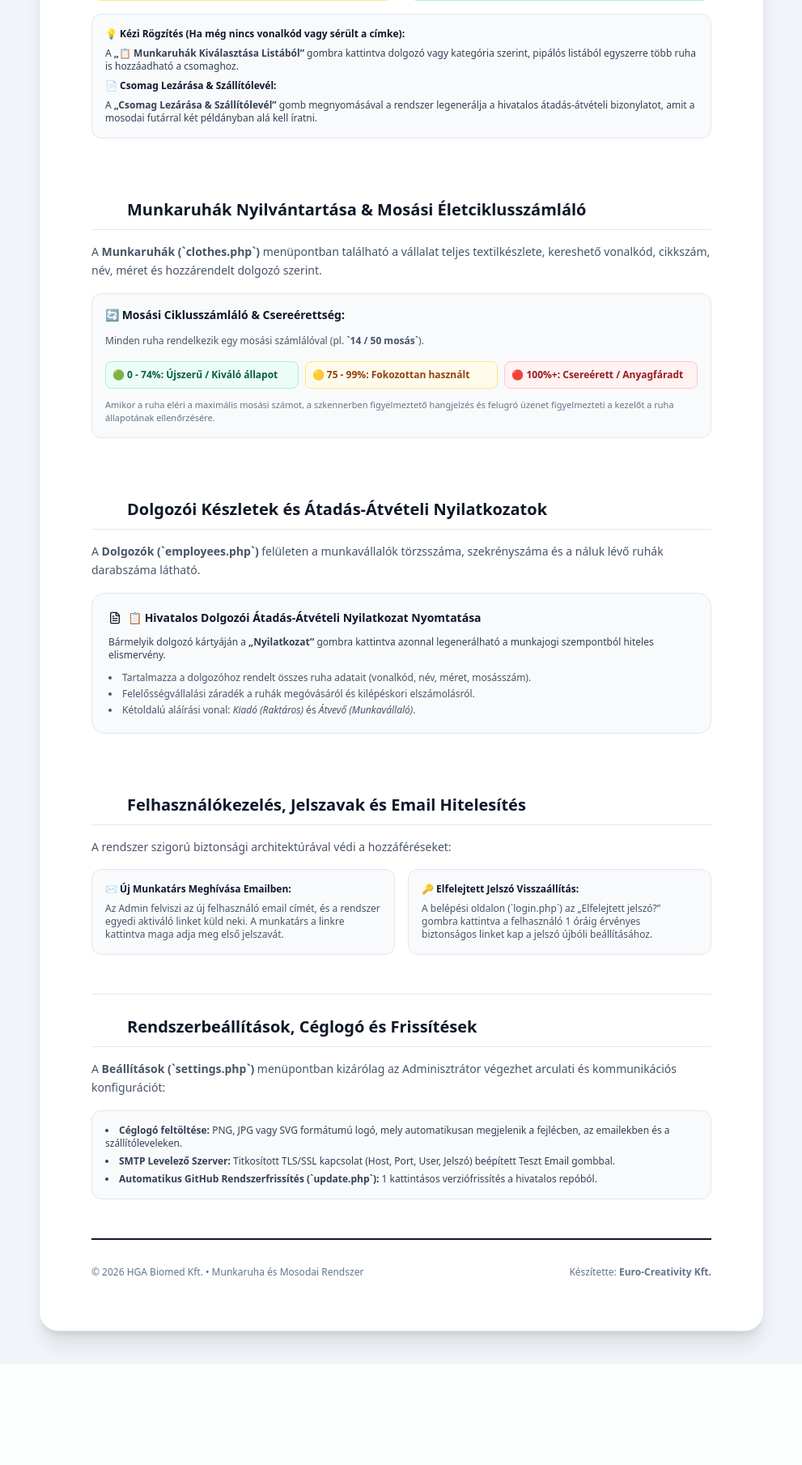
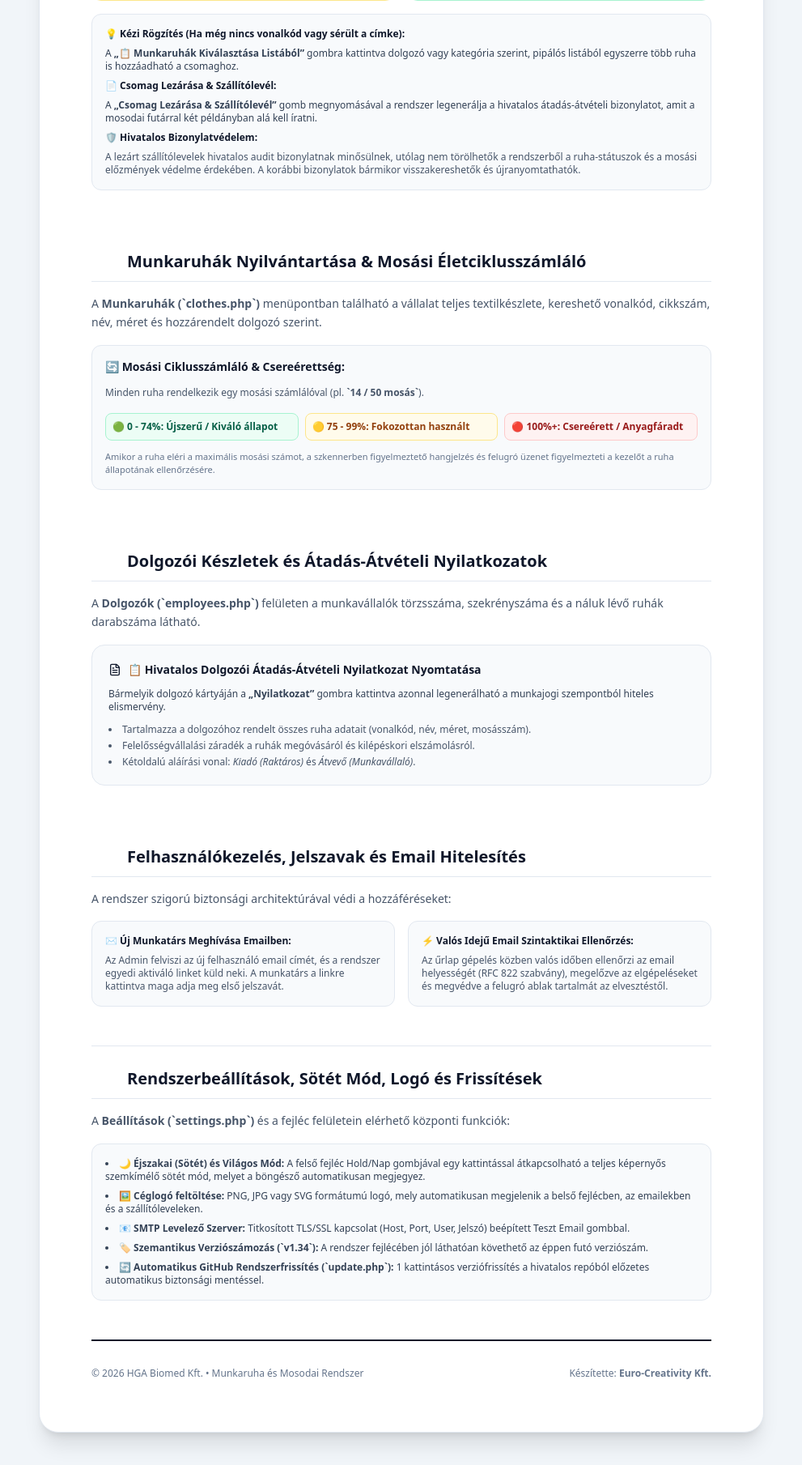
Before and after one commit to eurocreativity/munkaruha-hga, a PHP site: page /user_guide.php in a window 1280 px wide. Shown: the part 1551-3360 px from the top of the page at 81% size, without its empty margins (144-1135 px from the left). Before the commit the page ends 3231 px from the top, so only its background shows below. Run offline with PHP 8.4, Linux system fonts and the light colour scheme; a user stored in the database is signed in; data comes from the database, SQL or seed files in the repository; some libraries are stand-ins or nearby versions.

Commit message:
Synchronize interactive help modal and PDF user guide with all latest features, dark mode, audit locks, and validation rules

```diff
--- a/user_guide.php
+++ b/user_guide.php
@@ -162,6 +162,8 @@ $version = getAppVersion();
         <p>A <strong>„📋 Munkaruhák Kiválasztása Listából”</strong> gombra kattintva dolgozó vagy kategória szerint, pipálós listából egyszerre több ruha is hozzáadható a csomaghoz.</p>
         <p class="font-bold text-slate-900 mt-2">📄 Csomag Lezárása & Szállítólevél:</p>
         <p>A <strong>„Csomag Lezárása & Szállítólevél”</strong> gomb megnyomásával a rendszer legenerálja a hivatalos átadás-átvételi bizonylatot, amit a mosodai futárral két példányban alá kell íratni.</p>
+        <p class="font-bold text-slate-900 mt-2">🛡️ Hivatalos Bizonylatvédelem:</p>
+        <p class="text-slate-600">A lezárt szállítólevelek hivatalos audit bizonylatnak minősülnek, utólag nem törölhetők a rendszerből a ruha-státuszok és a mosási előzmények védelme érdekében. A korábbi bizonylatok bármikor visszakereshetők és újranyomtathatók.</p>
       </div>
     </div>
 
@@ -233,8 +235,8 @@ $version = getAppVersion();
           <p class="text-slate-600">Az Admin felviszi az új felhasználó email címét, és a rendszer egyedi aktiváló linket küld neki. A munkatárs a linkre kattintva maga adja meg első jelszavát.</p>
         </div>
         <div class="p-4 bg-slate-50 border border-slate-200 rounded-xl space-y-2">
-          <p class="font-bold text-slate-900">🔑 Elfelejtett Jelszó Visszaállítás:</p>
-          <p class="text-slate-600">A belépési oldalon (`login.php`) az „Elfelejtett jelszó?” gombra kattintva a felhasználó 1 óráig érvényes biztonságos linket kap a jelszó újbóli beállításához.</p>
+          <p class="font-bold text-slate-900">⚡ Valós Idejű Email Szintaktikai Ellenőrzés:</p>
+          <p class="text-slate-600">Az űrlap gépelés közben valós időben ellenőrzi az email helyességét (RFC 822 szabvány), megelőzve az elgépeléseket és megvédve a felugró ablak tartalmát az elvesztéstől.</p>
         </div>
       </div>
     </div>
@@ -243,15 +245,17 @@ $version = getAppVersion();
     <div id="section-6" class="space-y-4 pt-6 border-t border-slate-200">
       <div class="flex items-center space-x-3 pb-2 border-b border-slate-200">
         <div class="w-8 h-8 rounded-lg bg-brand-600 text-white flex items-center justify-center font-bold text-sm">6</div>
-        <h2 class="text-xl font-bold text-slate-900">Rendszerbeállítások, Céglogó és Frissítések</h2>
+        <h2 class="text-xl font-bold text-slate-900">Rendszerbeállítások, Sötét Mód, Logó és Frissítések</h2>
       </div>
       <p class="text-sm text-slate-600 leading-relaxed">
-        A <strong>Beállítások (`settings.php`)</strong> menüpontban kizárólag az Adminisztrátor végezhet arculati és kommunikációs konfigurációt:
+        A <strong>Beállítások (`settings.php`)</strong> és a fejléc felületein elérhető központi funkciók:
       </p>
-      <ul class="text-xs text-slate-700 space-y-1.5 list-disc list-inside bg-slate-50 p-4 rounded-xl border border-slate-200">
-        <li><strong>Céglogó feltöltése:</strong> PNG, JPG vagy SVG formátumú logó, mely automatikusan megjelenik a fejlécben, az emailekben és a szállítóleveleken.</li>
-        <li><strong>SMTP Levelező Szerver:</strong> Titkosított TLS/SSL kapcsolat (Host, Port, User, Jelszó) beépített Teszt Email gombbal.</li>
-        <li><strong>Automatikus GitHub Rendszerfrissítés (`update.php`):</strong> 1 kattintásos verziófrissítés a hivatalos repóból.</li>
+      <ul class="text-xs text-slate-700 space-y-2 list-disc list-inside bg-slate-50 p-4 rounded-xl border border-slate-200">
+        <li><strong>🌙 Éjszakai (Sötét) és Világos Mód:</strong> A felső fejléc Hold/Nap gombjával egy kattintással átkapcsolható a teljes képernyős szemkímélő sötét mód, melyet a böngésző automatikusan megjegyez.</li>
+        <li><strong>🖼️ Céglogó feltöltése:</strong> PNG, JPG vagy SVG formátumú logó, mely automatikusan megjelenik a belső fejlécben, az emailekben és a szállítóleveleken.</li>
+        <li><strong>📧 SMTP Levelező Szerver:</strong> Titkosított TLS/SSL kapcsolat (Host, Port, User, Jelszó) beépített Teszt Email gombbal.</li>
+        <li><strong>🏷️ Szemantikus Verziószámozás (`v1.34`):</strong> A rendszer fejlécében jól láthatóan követhető az éppen futó verziószám.</li>
+        <li><strong>🔄 Automatikus GitHub Rendszerfrissítés (`update.php`):</strong> 1 kattintásos verziófrissítés a hivatalos repóból előzetes automatikus biztonsági mentéssel.</li>
       </ul>
     </div>
 
```
Also changed, not shown: includes/footer.php (+10 -8 lines).
